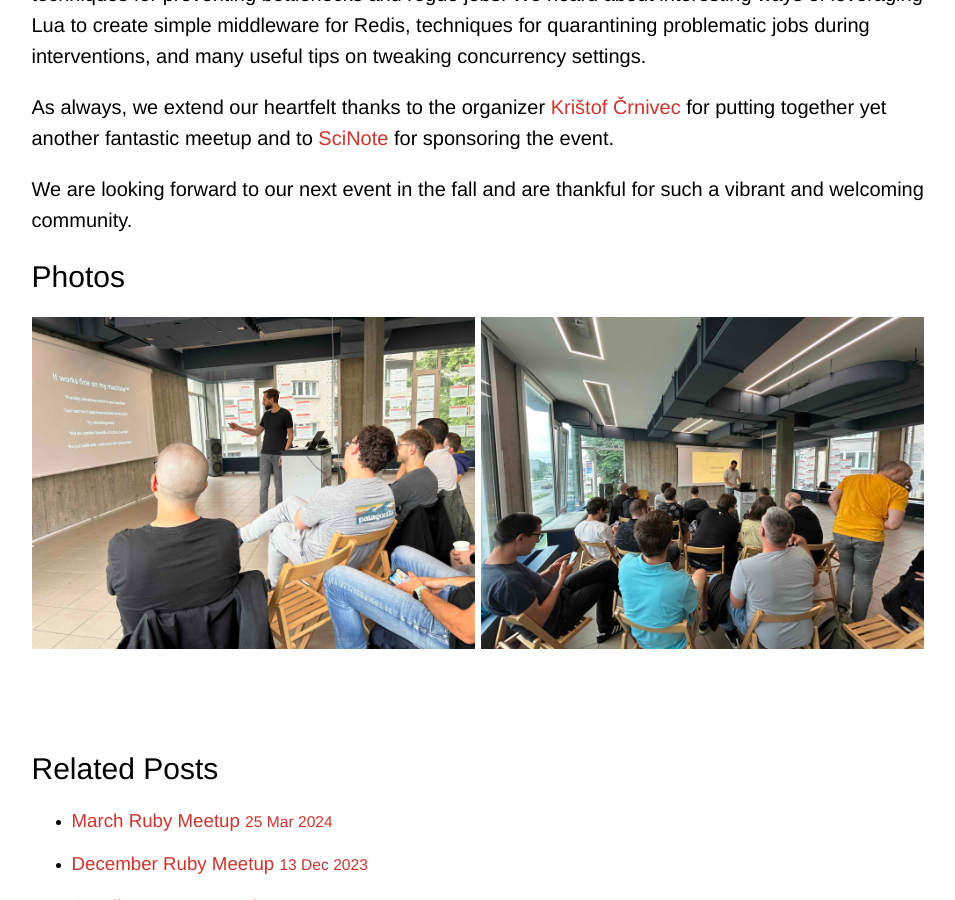
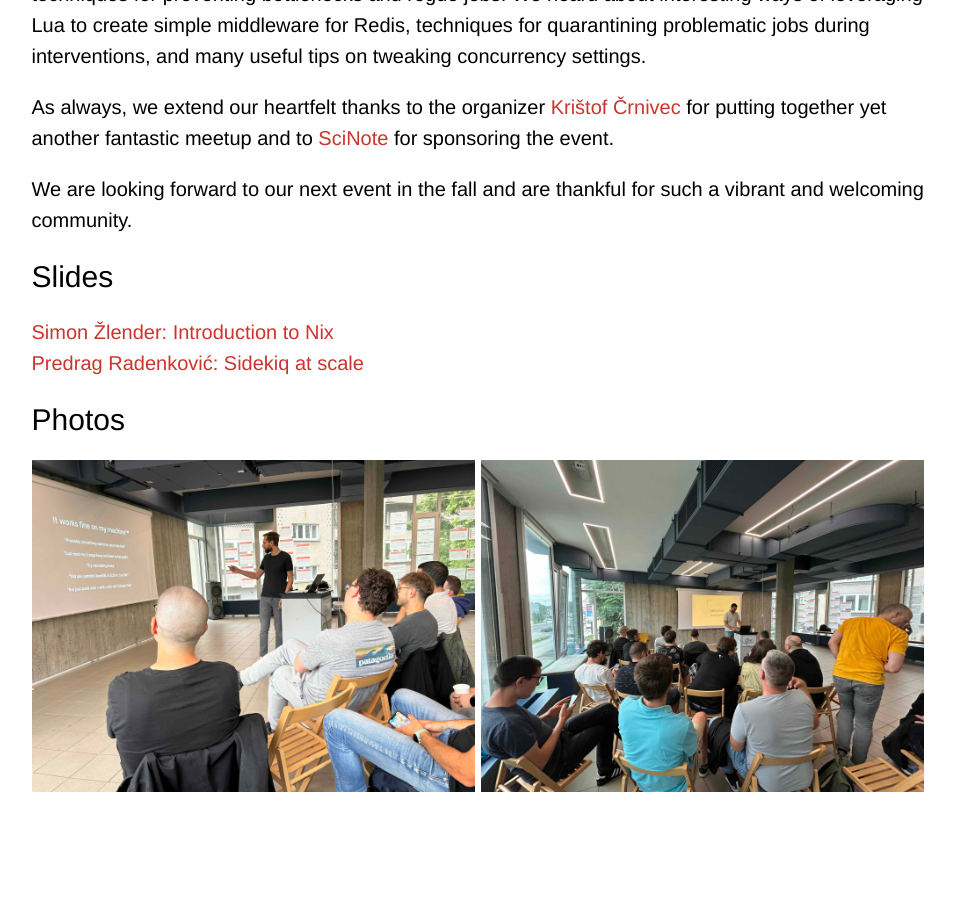
Before and after one commit to RubySlovenia/RubySlovenia.github.io, a Jekyll site: the page built from _posts/2024-06-11-june-meetup.md, in a window 1280 px wide and 900 px high, scrolled down 738 px. Shown: the whole window, without its empty margins (156-1111 px from the left). Built offline with Jekyll 4.4.1, drawn with Linux system fonts in a browser that asks for light colours; nearby versions of some CDN libraries.

Commit message:
Add slides

```diff
--- a/_posts/2024-06-11-june-meetup.md
+++ b/_posts/2024-06-11-june-meetup.md
@@ -15,6 +15,11 @@ As always, we extend our heartfelt thanks to the organizer [Krištof Črnivec] f
 
 We are looking forward to our next event in the fall and are thankful for such a vibrant and welcoming community.
 
+## Slides
+
+<a href="https://slides.com/szlend/introduction-to-nix" target="_blank">Simon Žlender: Introduction to Nix</a> <br>
+<a href="https://docs.google.com/presentation/d/1gqj274lecqMpGsKZZch8c7V0vTnkS7-PsB-NclHLT8k/edit#slide=id.gc6f80d1ff_0_0" target="_blank">Predrag Radenković: Sidekiq at scale</a>
+
 ## Photos
 
 <div class="gallery">
```
